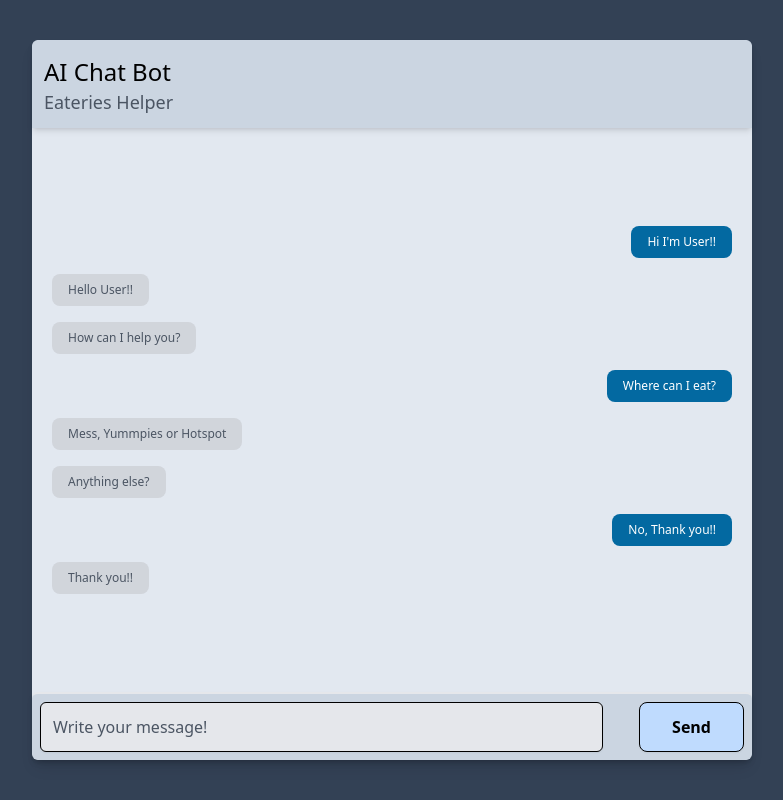
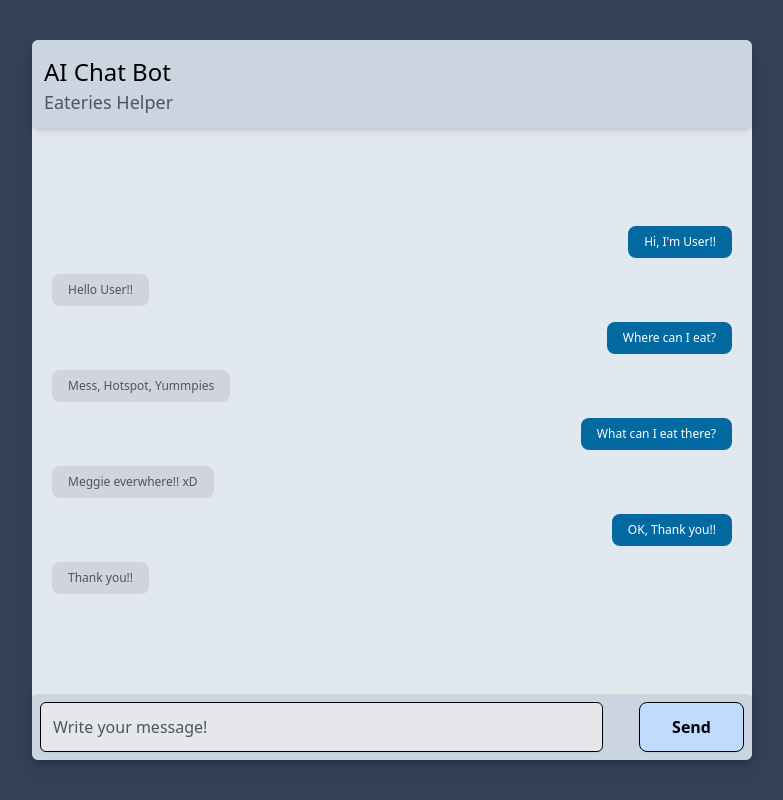
Before and after one commit to nisargsc/ai-chatbot, a Next.js app: page / in a window 1280 px wide. Shown: the whole page, without its empty margins (248-1031 px from the left). Built offline with nearby package versions, Linux system fonts and the light colour scheme.

Commit message:
conversation implemented as message list

```diff
--- a/components/Chatarea.js
+++ b/components/Chatarea.js
@@ -1,17 +1,10 @@
-import Botmsg from "./Botmsg";
-import Usermsg from "./Usermsg";
+import Msg from "./Msg";
 
 export default function Chatarea(props) {
+    console.log(props.convo)
     return(
         <div id="chatarea" className="flex flex-col space-y-4 p-3 overflow-y-auto scrollbar-thumb-blue scrollbar-thumb-rounded scrollbar-track-blue-lighter scrollbar-w-2 scrolling-touch">
-            <Usermsg msg= "Hi I'm User!!" />
-            <Botmsg msg="Hello User!!" />
-            <Botmsg msg="How can I help you?" />
-            <Usermsg msg="Where can I eat?" />
-            <Botmsg msg="Mess, Yummpies or Hotspot" />
-            <Botmsg msg="Anything else?" />
-            <Usermsg msg="No, Thank you!!" />
-            <Botmsg msg= "Thank you!!" />
+                { props.convo.map((m) => <Msg sender={m["sender"]} msg= {m["msg"]}/>) }
         </div>
     );
 }
--- a/components/Chatbot.js
+++ b/components/Chatbot.js
@@ -1,13 +1,49 @@
 import Tittle from "./Tittle";
 import Inputform from "./Inputform";
 import Chatarea from "./Chatarea";
+
+let convo = [
+        {
+            sender: "user",
+            msg: "Hi, I'm User!!"
+        },
+        {
+            sender: "bot",
+            msg: "Hello User!!"
+        },
+        {
+            sender: "user",
+            msg: "Where can I eat?"
+        },
+        {
+            sender: "bot",
+            msg: "Mess, Hotspot, Yummpies"
+        },
+        {
+            sender: "user",
+            msg: "What can I eat there?"
+        },
+        {
+            sender: "bot",
+            msg: "Meggie everwhere!! xD"
+        },
+        {
+            sender: "user",
+            msg: "OK, Thank you!!"
+        },
+        {
+            sender: "bot",
+            msg: "Thank you!!"
+        }
+    ]
+
 
 export default function Chatbot(props) {
     return (
         <div className="flex-1 max-w-[90vh] max-h-[90vh]  rounded-lg shadow-lg justify-between flex flex-col h-screen bg-slate-200">
             <Tittle />
 
-            <Chatarea />
+            <Chatarea convo={convo}/>
 
             <Inputform />
         </div>
--- /dev/null
+++ b/components/Msg.js
@@ -0,0 +1,12 @@
+import Botmsg from "./Botmsg";
+import Usermsg from "./Usermsg";
+
+export default function Msg(props) {
+    let { sender, msg } = props
+    console.log(sender+":"+msg)
+    return(
+        <>
+            { (sender=="user")? <Usermsg msg={msg} /> : <Botmsg msg={msg} /> }
+        </>
+    )
+}
--- a/components/Usermsg.js
+++ b/components/Usermsg.js
@@ -1,6 +1,6 @@
 export default function Usermsg(props) {
     return (
-        <div className="chat-message">
+        <div className="user-message">
             <div className="flex items-end justify-end">
                 <div className="flex flex-col space-y-2 text-xs max-w-xs mx-2 order-1 items-end">
                     <span className="px-4 py-2 rounded-lg inline-block bg-sky-700 text-white ">
```
